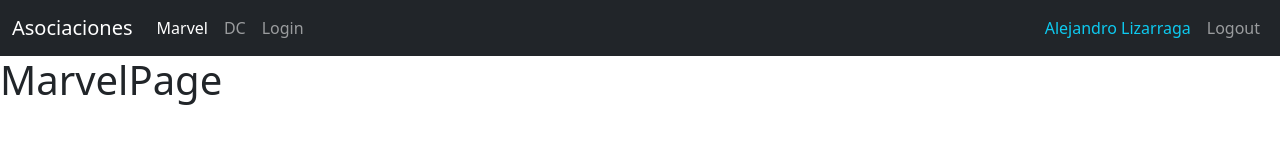
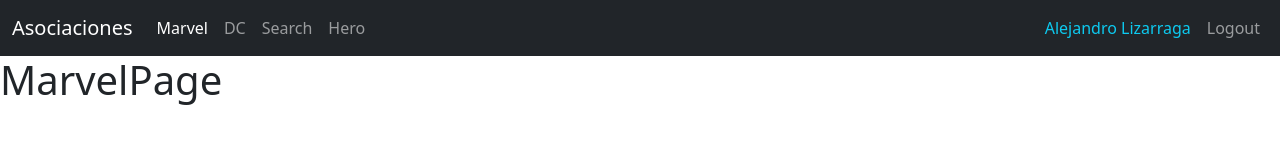
Before and after one commit to Alejandrolga02/07-heroes-spa, a React (Vite) app: page /marvel in a window 1280 px wide. Shown: the top 160 px of the page. Built offline with nearby package versions, Linux system fonts and the light colour scheme.

Commit message:
Added Search and Hero to navbar

```diff
--- a/src/heroes/pages/heroPage.jsx
+++ b/src/heroes/pages/heroPage.jsx
@@ -1,4 +1,4 @@
-export const heroPage = () => {
+export const HeroPage = () => {
   return (
 	<>
 		<h1>Hero Page</h1>
--- a/src/heroes/pages/index.js
+++ b/src/heroes/pages/index.js
@@ -1,2 +1,4 @@
 export * from './DcPage';
 export * from './MarvelPage';
+export * from './SearchPage';
+export * from './HeroPage';
--- a/src/heroes/pages/searchPage.jsx
+++ b/src/heroes/pages/searchPage.jsx
@@ -1,4 +1,4 @@
-export const searchPage = () => {
+export const SearchPage = () => {
   return (
 	<>
 		<h1>Search Page</h1>
--- a/src/ui/components/Navbar.jsx
+++ b/src/ui/components/Navbar.jsx
@@ -18,8 +18,12 @@ export const Navbar = () => {
 							DC
 						</NavLink>
 
-						<NavLink className={({isActive}) => `nav-item nav-link ${isActive ? 'active' : ''}`} to="/login">
-							Login
+						<NavLink className={({isActive}) => `nav-item nav-link ${isActive ? 'active' : ''}`} to="/search">
+							Search
+						</NavLink>
+
+						<NavLink className={({isActive}) => `nav-item nav-link ${isActive ? 'active' : ''}`} to="/hero">
+							Hero
 						</NavLink>
 					</div>
 				</div>
```
